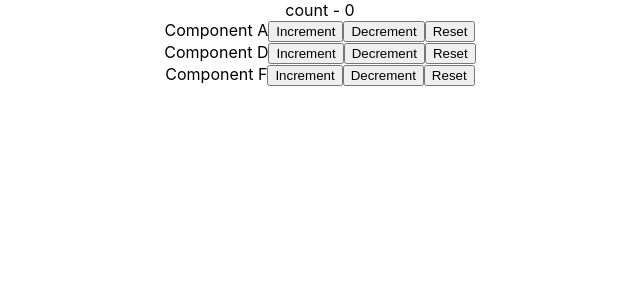
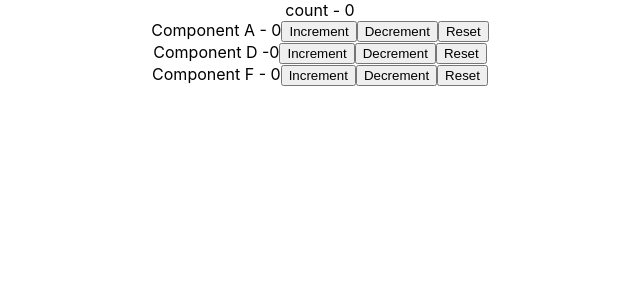
Before and after one commit to ReactJS-Avenger/try-react, a React (Create React App) app: page / in a window 1280 px wide. Shown: the top 300 px of the page, without its empty margins (320-960 px from the left). Built offline with nearby package versions, Linux system fonts and the light colour scheme.

Commit message:
useReducer- dispaly state in each component

```diff
--- a/src/components/useReducer+useContext/ComponentA.js
+++ b/src/components/useReducer+useContext/ComponentA.js
@@ -6,7 +6,7 @@ const ComponentA = () => {
     const countContext = useContext(CountContext);
     return (
         <div>
-            Component A
+            Component A - {countContext.countState}
             <button onClick={() => countContext.countDispatch('increment')}>Increment</button>
             <button onClick={() => countContext.countDispatch('decrement')}>Decrement</button>
             <button onClick={() => countContext.countDispatch('reset')}>Reset</button>
--- a/src/components/useReducer+useContext/ComponentD.js
+++ b/src/components/useReducer+useContext/ComponentD.js
@@ -6,7 +6,7 @@ const ComponentD = () => {
     const countContext = useContext(CountContext);
     return(
         <div>
-            Component D
+            Component D -{countContext.countState}
             <button onClick={() => countContext.countDispatch('increment')}>Increment</button>
             <button onClick={() => countContext.countDispatch('decrement')}>Decrement</button>
             <button onClick={() => countContext.countDispatch('reset')}>Reset</button>
--- a/src/components/useReducer+useContext/ComponentF.js
+++ b/src/components/useReducer+useContext/ComponentF.js
@@ -6,7 +6,7 @@ const ComponentF = () => {
     const countContext = useContext(CountContext);
     return(
         <div>
-            Component F
+            Component F - {countContext.countState}
             <button onClick={() => countContext.countDispatch('increment')}>Increment</button>
             <button onClick={() => countContext.countDispatch('decrement')}>Decrement</button>
             <button onClick={() => countContext.countDispatch('reset')}>Reset</button>
```
